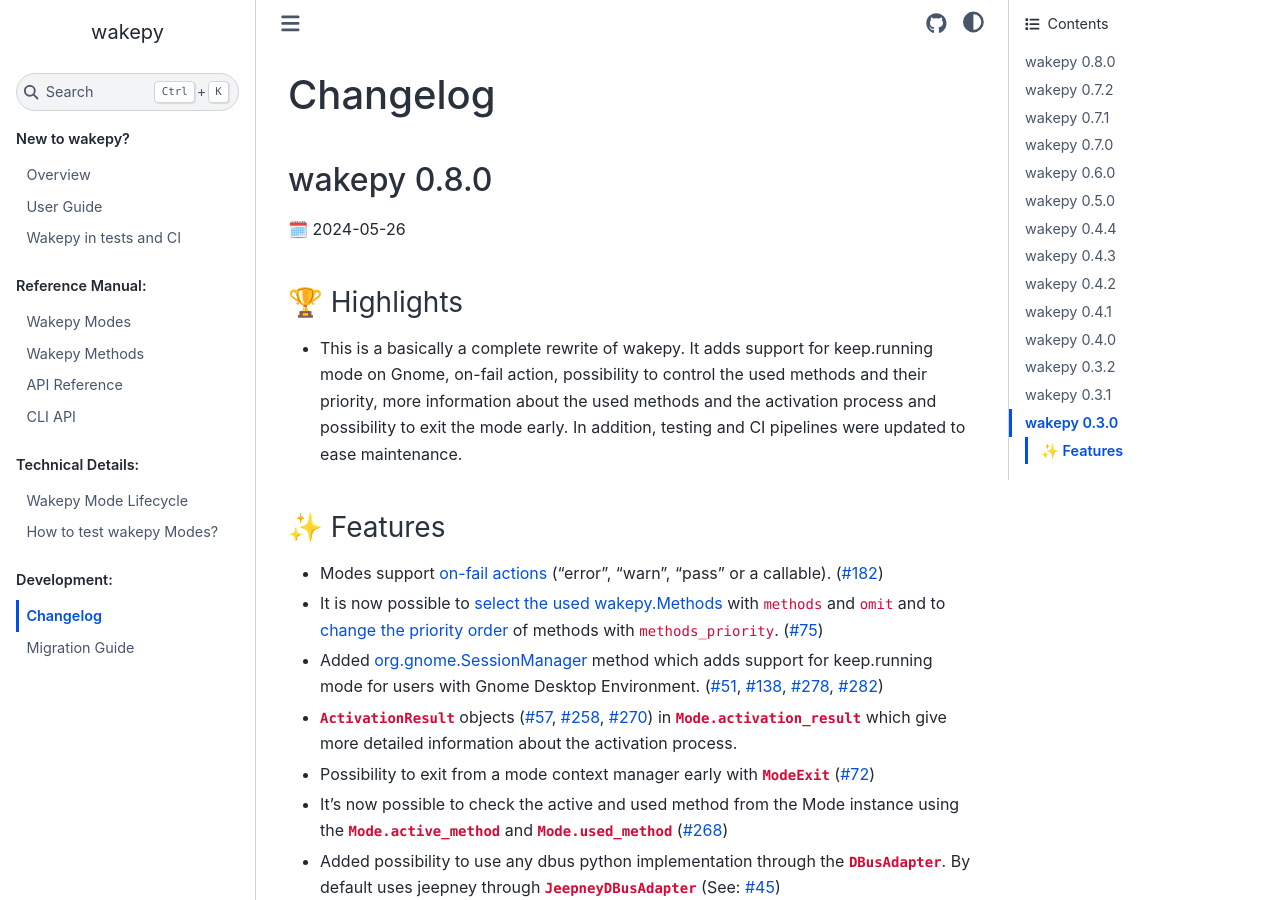
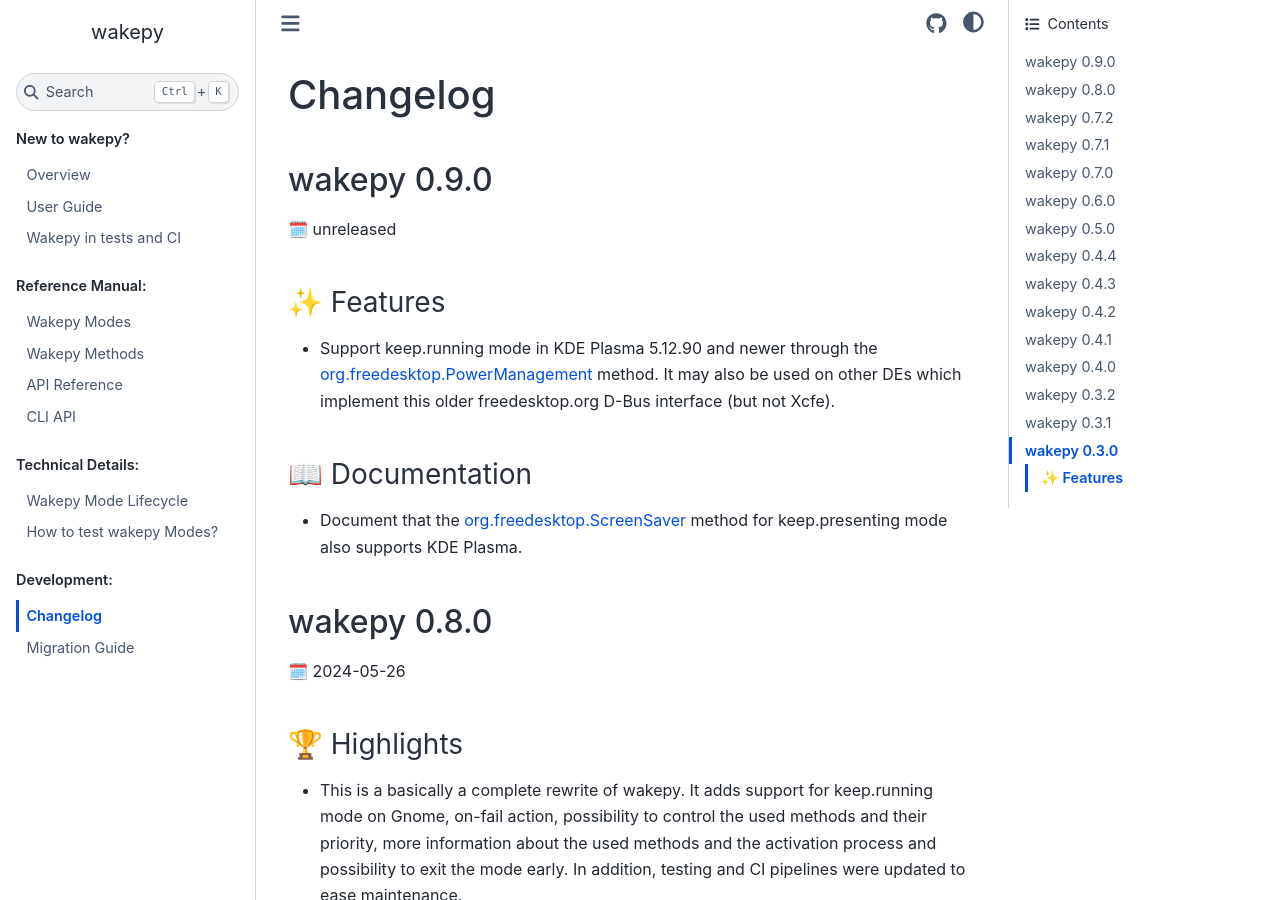
Before and after one commit to fohrloop/wakepy, a Sphinx documentation site: the page built from docs/source/changelog.md, in a window 1280 px wide and 900 px high. Built offline with Sphinx 7.4.7 and the Sphinx Book theme 1.1.4, drawn with Linux system fonts in a browser that asks for light colours; the version number could not be read and is left out.

Commit message:
update changelog

```diff
--- a/docs/source/changelog.md
+++ b/docs/source/changelog.md
@@ -1,4 +1,13 @@
 # Changelog
+
+## wakepy 0.9.0
+🗓️ unreleased
+
+### ✨ Features
+- Support keep.running mode in KDE Plasma 5.12.90 and newer through the [org.freedesktop.PowerManagement](#keep-running-org-freedesktop-powermanagement) method. It may also be used on other DEs which implement this older freedesktop.org D-Bus interface (but not Xcfe).
+
+### 📖 Documentation
+- Document that the [org.freedesktop.ScreenSaver](keep-presenting-org-freedesktop-screensaver) method for keep.presenting mode also supports KDE Plasma.
 
 ## wakepy 0.8.0
 🗓️ 2024-05-26
```
